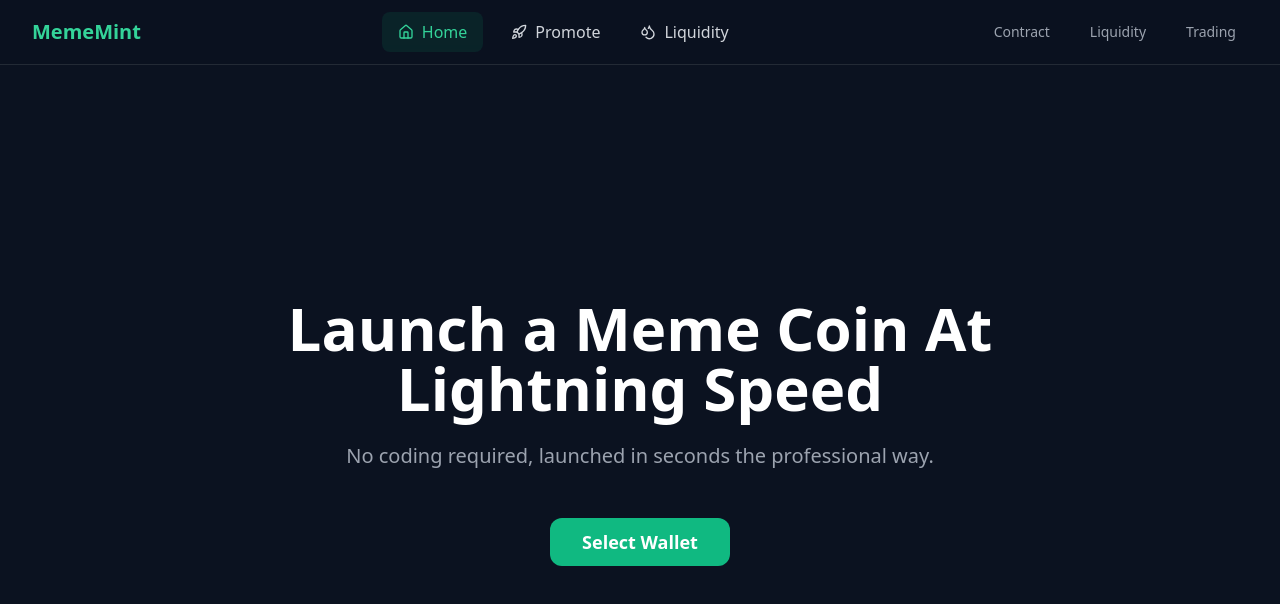
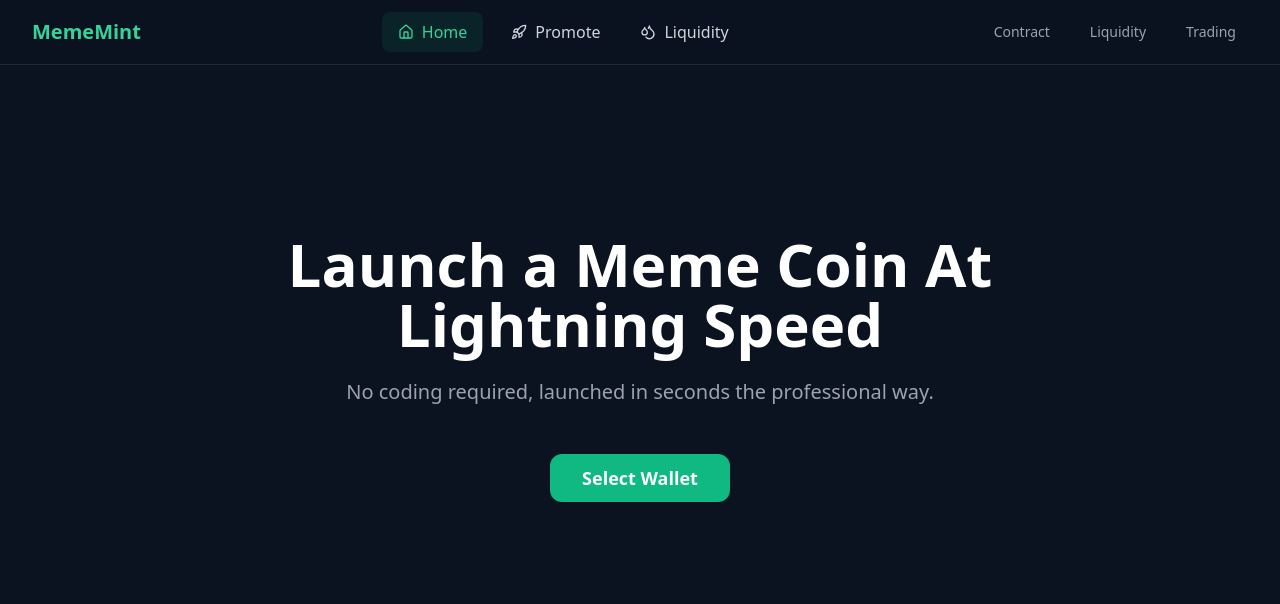
Before and after one commit to AlbionAI/smooth-journey-web, a React (Vite) app: page / in a window 1280 px wide. Shown: the top 604 px of the page. Built offline with nearby package versions, Linux system fonts and the light colour scheme.

Commit message:
Improve UI text centering
Center main hero text and the text within the "Select Wallet" button for improved visual appeal.

```diff
--- a/src/components/Hero.tsx
+++ b/src/components/Hero.tsx
@@ -4,8 +4,8 @@ import WalletConnect from "./WalletConnect";
 
 const Hero = () => {
   return (
-    <div className="min-h-screen flex items-center justify-center bg-[#0B1220] pt-16">
-      <div className="max-w-4xl mx-auto px-4 sm:px-6 lg:px-8 text-center">
+    <div className="min-h-screen flex items-center justify-center bg-[#0B1220]">
+      <div className="max-w-4xl mx-auto px-4 sm:px-6 lg:px-8 text-center -mt-16">
         <motion.h1
           className="text-5xl sm:text-6xl font-bold text-white mb-6"
           initial={{ opacity: 0, y: 20 }}
--- a/src/components/WalletConnect.tsx
+++ b/src/components/WalletConnect.tsx
@@ -134,7 +134,7 @@ const WalletConnect = () => {
   return address ? (
     <Button
       size="lg"
-      className="bg-emerald-500/10 text-emerald-400 hover:bg-emerald-500/20 font-semibold px-8 py-6 text-lg rounded-xl transition-all"
+      className="bg-emerald-500/10 text-emerald-400 hover:bg-emerald-500/20 font-semibold px-8 py-6 text-lg rounded-xl transition-all flex items-center justify-center"
     >
       <Wallet className="mr-2 h-5 w-5" />
       {`${address.slice(0, 6)}...${address.slice(-4)}`}
@@ -142,7 +142,7 @@ const WalletConnect = () => {
   ) : (
     <Button
       size="lg"
-      className="bg-emerald-500 hover:bg-emerald-600 text-white font-semibold px-8 py-6 text-lg rounded-xl transition-all transform hover:scale-105"
+      className="bg-emerald-500 hover:bg-emerald-600 text-white font-semibold px-8 py-6 text-lg rounded-xl transition-all transform hover:scale-105 flex items-center justify-center"
       onClick={handleConnectWallet}
       disabled={isConnecting}
     >
```
